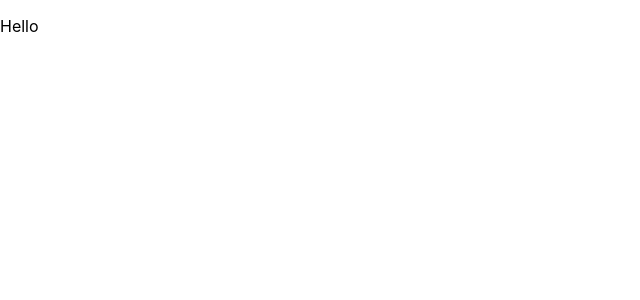
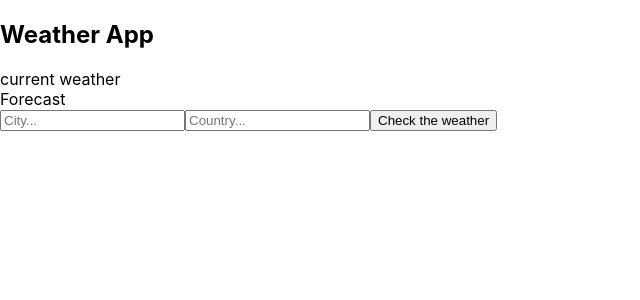
Before and after one commit to not-capuleti/weather-app, a React (Create React App) app: page /#/ in a window 1280 px wide. Shown: the top 300 px of the page, without its empty margins (0-640 px from the left). Built offline with nearby package versions, Linux system fonts and the light colour scheme.

Commit message:
Basic components strtucture created. Fetch func created and passed to form

```diff
--- a/src/App.js
+++ b/src/App.js
@@ -1,9 +1,27 @@
-import React, { Component } from 'react';
+import React, { Component, Fragment } from 'react';
 import './App.css';
+import Weather from './components/Weather/Weather';
+import CitySearch from './components/CitySearch';
+
+const API_KEY = 'bd5bf5ac83c8c79a4ca79682f5ca3d28';
 
 class App extends Component {
+	getCurrentWeather = async (event) => {
+		event.preventDefault();
+
+		const api_call = await fetch(`http://api.openweathermap.org/data/2.5/weather?q=Manchester,uk&appid=${API_KEY}`);
+
+		const data = await api_call.json();
+		console.log(data);
+	};
+
 	render() {
-		return <p>Hello</p>;
+		return (
+			<Fragment>
+				<Weather />
+				<CitySearch getCurrentWeather={this.getCurrentWeather} />
+			</Fragment>
+		);
 	}
 }
 
--- /dev/null
+++ b/src/components/CitySearch.js
@@ -0,0 +1,15 @@
+import React, { Component } from 'react';
+
+class CitySearch extends Component {
+	render() {
+		return (
+			<form onSubmit={this.props.getCurrentWeather}>
+				<input type="text" name="city" placeholder="City..." />
+				<input type="text" name="country" placeholder="Country..." />
+				<button>Check the weather</button>
+			</form>
+		);
+	}
+}
+
+export default CitySearch;
--- /dev/null
+++ b/src/components/Weather/CurrentWeather.js
@@ -0,0 +1,9 @@
+import React, { Component } from 'react';
+
+class CurrentWeather extends Component {
+	render() {
+		return <div>current weather</div>;
+	}
+}
+
+export default CurrentWeather;
--- /dev/null
+++ b/src/components/Weather/Forecast.js
@@ -0,0 +1,9 @@
+import React, { Component } from 'react';
+
+class Forecast extends Component {
+	render() {
+		return <div>Forecast</div>;
+	}
+}
+
+export default Forecast;
--- /dev/null
+++ b/src/components/Weather/Weather.js
@@ -0,0 +1,17 @@
+import React, { Component } from 'react';
+import CurrentWeather from './CurrentWeather';
+import Forecast from './Forecast';
+
+class VisualPresentation extends Component {
+	render() {
+		return (
+			<section>
+				<h1>Weather App</h1>
+				<CurrentWeather />
+				<Forecast />
+			</section>
+		);
+	}
+}
+
+export default VisualPresentation;
```
